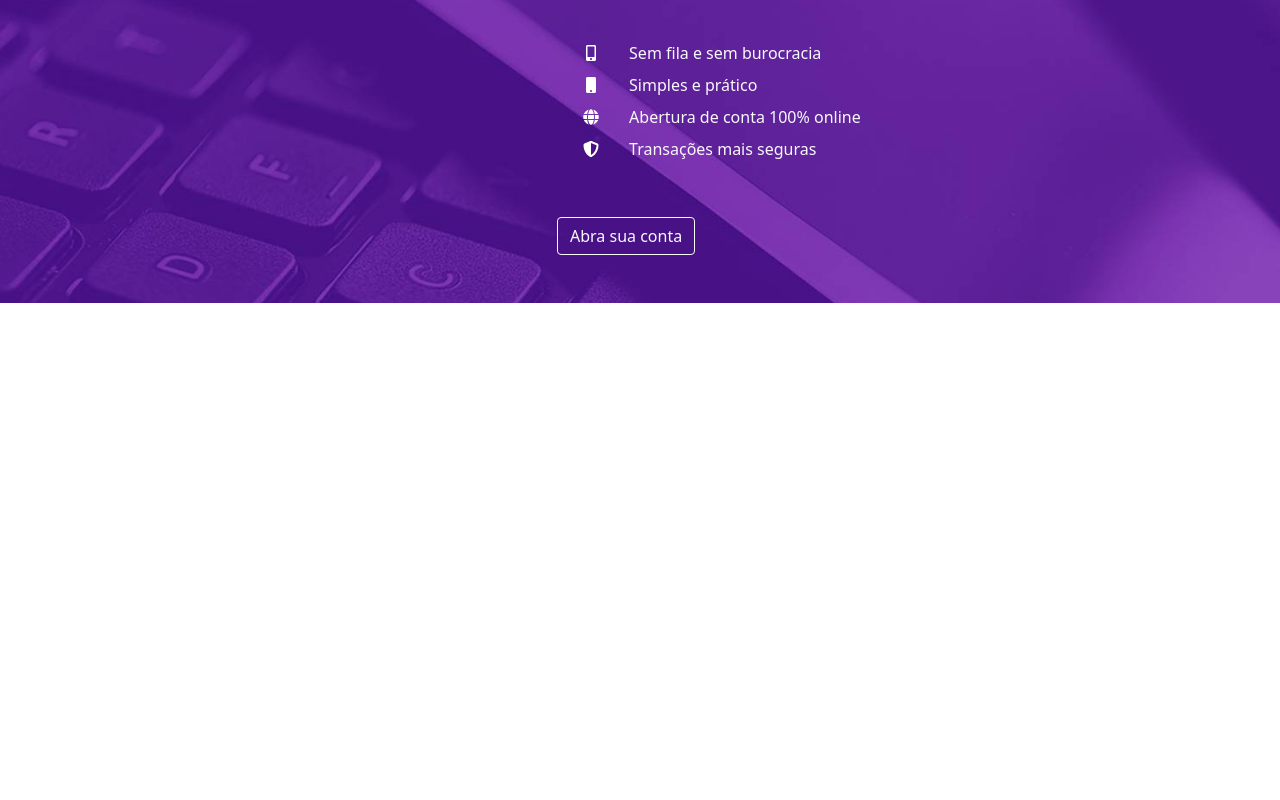
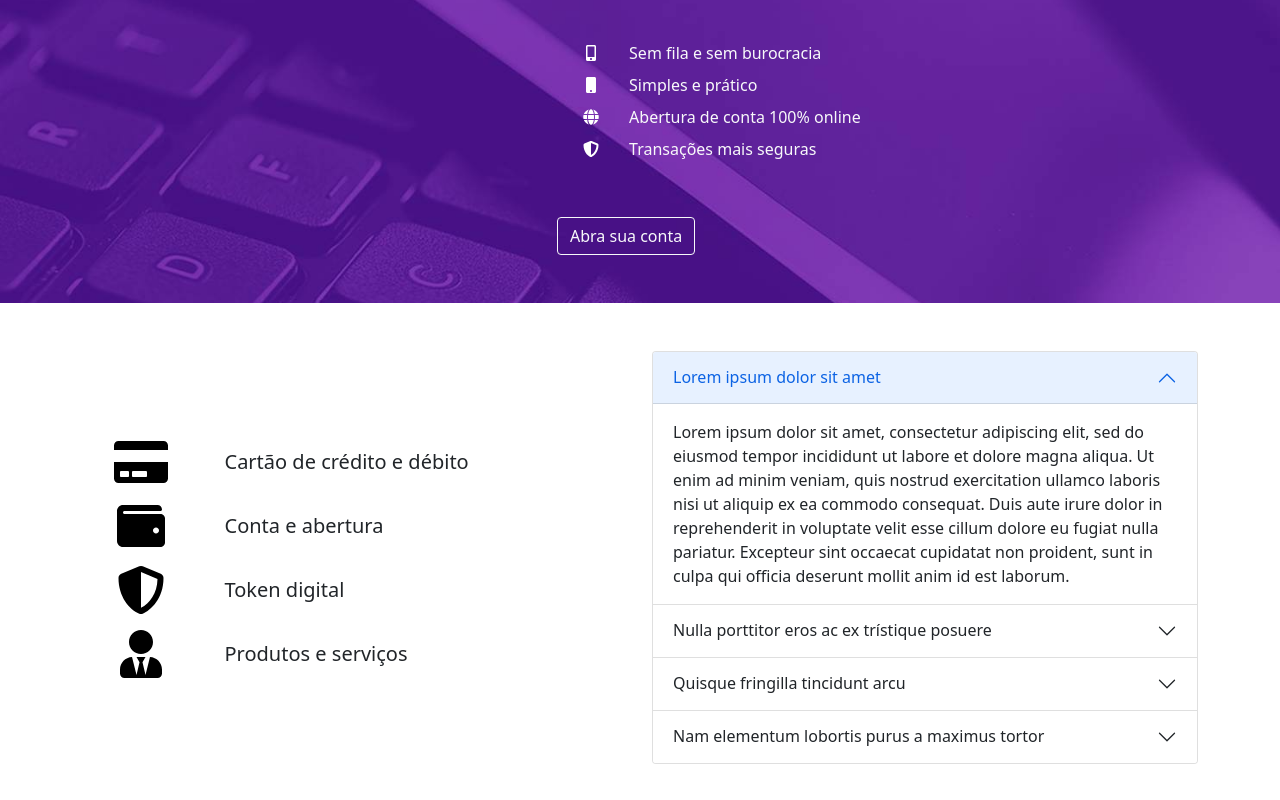
Before and after one commit to RomuloWylhames2/magbank2, a React (Create React App) app: page / in a window 1280 px wide. Shown: the part 2357-3157 px from the top of the page. Before the commit the page ends 2660 px from the top, so only its background shows below. Built offline with nearby package versions, Linux system fonts and the light colour scheme.

Commit message:
modified home

```diff
--- a/src/App.js
+++ b/src/App.js
@@ -4,6 +4,7 @@
 import CardList from './components/CardList';
 import CenteredButton from './components/CenteredButton';
 import Institutional from "./components/Institutional";
+import Faq from "./components/Faq";
 import './App.scss';
 
 import posts from './data/posts';
@@ -17,6 +18,7 @@
       <CardList posts={posts} />
       <CenteredButton>Abra sua conta</CenteredButton>
       <Institutional />
+      <Faq />
     </div>
   );
 
--- /dev/null
+++ b/src/components/Faq.js
@@ -0,0 +1,104 @@
+import React from "react";
+import { Container, Row, Col, Accordion, Card, Button } from "react-bootstrap";
+import IconText from "./IconText";
+import { FontAwesomeIcon } from "@fortawesome/react-fontawesome";
+import {
+  faCreditCard,
+  faWallet,
+  faShieldAlt,
+  faUserTie,
+} from "@fortawesome/free-solid-svg-icons";
+
+const Faq = () => (
+  <Container className="py-5">
+    <Row className="d-flex align-items-center justify-items-center">
+      <Col className="d-lg-none mb-5" xs={12}>
+        <Row>
+          <Col className='d-flex justify-content-center'>
+            <FontAwesomeIcon icon={faCreditCard} size="2x" />
+          </Col>
+          <Col className='d-flex justify-content-center'>
+            <FontAwesomeIcon icon={faWallet} size="2x" />
+          </Col>
+          <Col className='d-flex justify-content-center'>
+            <FontAwesomeIcon icon={faShieldAlt} size="2x" />
+          </Col>
+          <Col className='d-flex justify-content-center'>
+            <FontAwesomeIcon icon={faUserTie} size="2x" />
+          </Col>
+        </Row>
+      </Col>
+
+      <Col className="d-none d-lg-block">
+        <IconText icon={faCreditCard} size={3} className="mb-3" textClassName="lead">
+          Cartão de crédito e débito
+        </IconText>
+        <IconText icon={faWallet} size={3} className="mb-3" textClassName="lead">
+          Conta e abertura
+        </IconText>
+        <IconText icon={faShieldAlt} size={3} className="mb-3" textClassName="lead">
+          Token digital
+        </IconText>
+        <IconText icon={faUserTie} size={3} textClassName="lead">
+          Produtos e serviços
+        </IconText>
+      </Col>
+
+      <Col>
+        <Accordion defaultActiveKey="0">
+          <Accordion.Item eventKey="0">
+            <Accordion.Header>Lorem ipsum dolor sit amet</Accordion.Header>
+            <Accordion.Body>
+              Lorem ipsum dolor sit amet, consectetur adipiscing elit, sed do
+              eiusmod tempor incididunt ut labore et dolore magna aliqua. Ut
+              enim ad minim veniam, quis nostrud exercitation ullamco laboris
+              nisi ut aliquip ex ea commodo consequat. Duis aute irure dolor in
+              reprehenderit in voluptate velit esse cillum dolore eu fugiat
+              nulla pariatur. Excepteur sint occaecat cupidatat non proident,
+              sunt in culpa qui officia deserunt mollit anim id est laborum.
+            </Accordion.Body>
+          </Accordion.Item>
+          <Accordion.Item eventKey="1">
+            <Accordion.Header>Nulla porttitor eros ac ex trístique posuere</Accordion.Header>
+            <Accordion.Body>
+              Lorem ipsum dolor sit amet, consectetur adipiscing elit, sed do
+              eiusmod tempor incididunt ut labore et dolore magna aliqua. Ut
+              enim ad minim veniam, quis nostrud exercitation ullamco laboris
+              nisi ut aliquip ex ea commodo consequat. Duis aute irure dolor in
+              reprehenderit in voluptate velit esse cillum dolore eu fugiat
+              nulla pariatur. Excepteur sint occaecat cupidatat non proident,
+              sunt in culpa qui officia deserunt mollit anim id est laborum.
+            </Accordion.Body>
+          </Accordion.Item>
+          <Accordion.Item eventKey="2">
+            <Accordion.Header>Quisque fringilla tincidunt arcu</Accordion.Header>
+            <Accordion.Body>
+              Lorem ipsum dolor sit amet, consectetur adipiscing elit, sed do
+              eiusmod tempor incididunt ut labore et dolore magna aliqua. Ut
+              enim ad minim veniam, quis nostrud exercitation ullamco laboris
+              nisi ut aliquip ex ea commodo consequat. Duis aute irure dolor in
+              reprehenderit in voluptate velit esse cillum dolore eu fugiat
+              nulla pariatur. Excepteur sint occaecat cupidatat non proident,
+              sunt in culpa qui officia deserunt mollit anim id est laborum.
+            </Accordion.Body>
+          </Accordion.Item>
+          <Accordion.Item eventKey="3">
+            <Accordion.Header>Nam elementum lobortis purus a maximus tortor</Accordion.Header>
+            <Accordion.Body>
+              Lorem ipsum dolor sit amet, consectetur adipiscing elit, sed do
+              eiusmod tempor incididunt ut labore et dolore magna aliqua. Ut
+              enim ad minim veniam, quis nostrud exercitation ullamco laboris
+              nisi ut aliquip ex ea commodo consequat. Duis aute irure dolor in
+              reprehenderit in voluptate velit esse cillum dolore eu fugiat
+              nulla pariatur. Excepteur sint occaecat cupidatat non proident,
+              sunt in culpa qui officia deserunt mollit anim id est laborum.
+            </Accordion.Body>
+          </Accordion.Item>
+        </Accordion>
+
+      </Col>
+    </Row>
+  </Container>
+);
+
+export default Faq;
```
Also changed, not shown: 1 other file (tests, documents, lock files or other folders).
